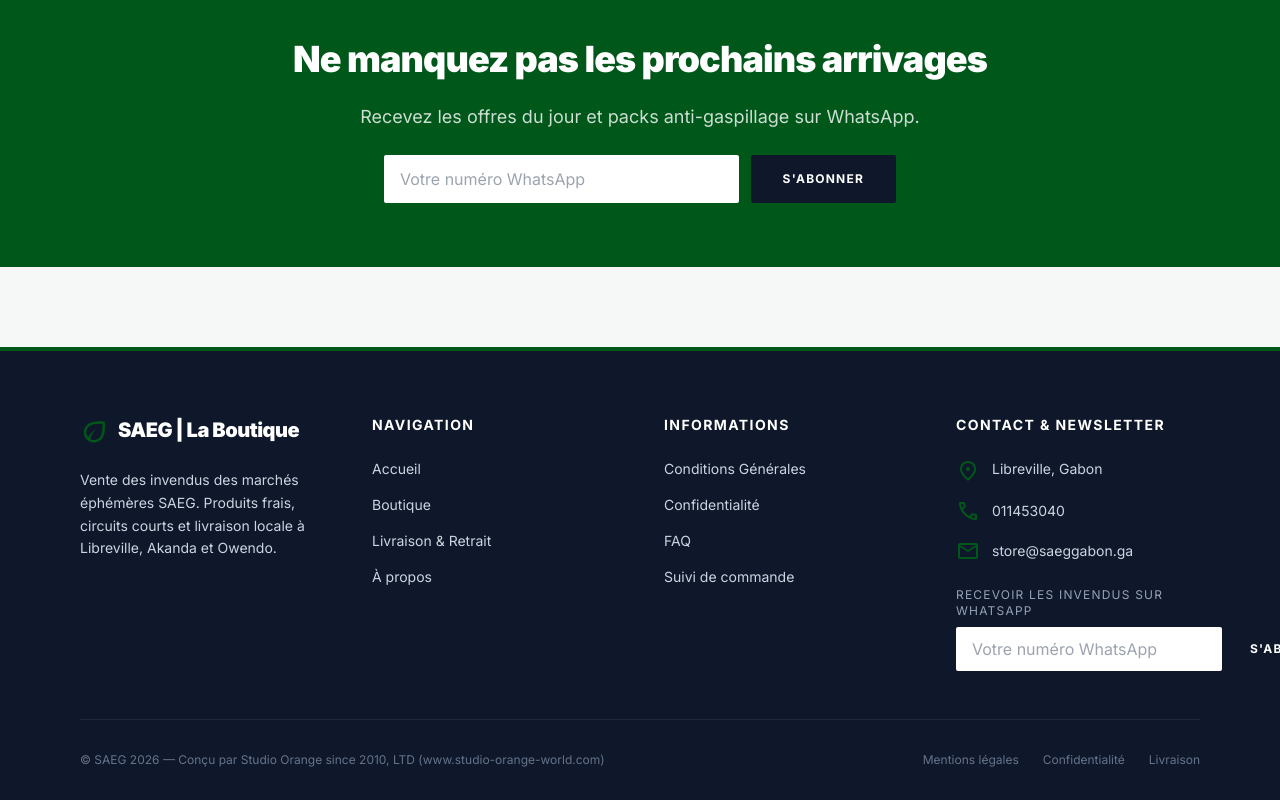
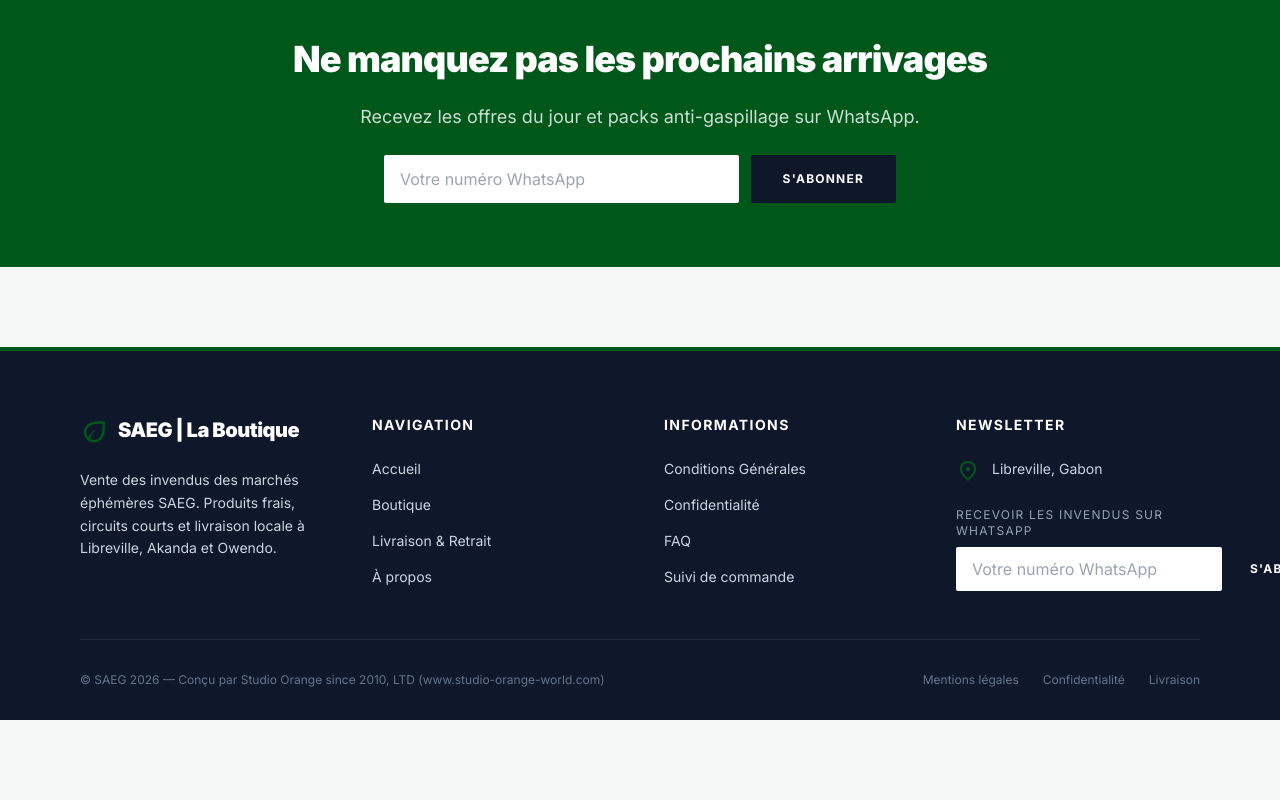
Before and after one commit to jeffclaudelebama/saeg-store, a Next.js app in the folder pwa/: page / in a window 1280 px wide. Shown: the part 1580-2380 px from the top of the page. After the commit the page ends 2300 px from the top, so only its background shows below. Built offline with nearby package versions, Linux system fonts and the light colour scheme; no server answers.

Commit message:
chore(footer): remove contact links

```diff
--- a/pwa/src/components/SiteFooter.tsx
+++ b/pwa/src/components/SiteFooter.tsx
@@ -1,6 +1,6 @@
 import Link from 'next/link';
 import { WhatsAppNewsletterForm } from '@/components/WhatsAppNewsletterForm';
-import { SAEG_COPYRIGHT, SAEG_EMAIL, SAEG_PHONE } from '@/lib/constants';
+import { SAEG_COPYRIGHT } from '@/lib/constants';
 
 export function SiteFooter() {
   return (
@@ -35,11 +35,9 @@
           </ul>
         </div>
         <div>
-          <h4 className="text-white font-bold mb-6 uppercase text-sm tracking-widest">Contact & Newsletter</h4>
+          <h4 className="text-white font-bold mb-6 uppercase text-sm tracking-widest">Newsletter</h4>
           <ul className="space-y-4 text-sm">
             <li className="flex items-start gap-3"><span className="material-symbols-outlined text-primary">location_on</span><span>Libreville, Gabon</span></li>
-            <li className="flex items-center gap-3"><span className="material-symbols-outlined text-primary">call</span><span>{SAEG_PHONE}</span></li>
-            <li className="flex items-center gap-3"><span className="material-symbols-outlined text-primary">mail</span><span>{SAEG_EMAIL}</span></li>
           </ul>
           <div className="mt-6">
             <p className="text-xs uppercase tracking-widest text-slate-400 mb-2">Recevoir les invendus sur WhatsApp</p>
```
